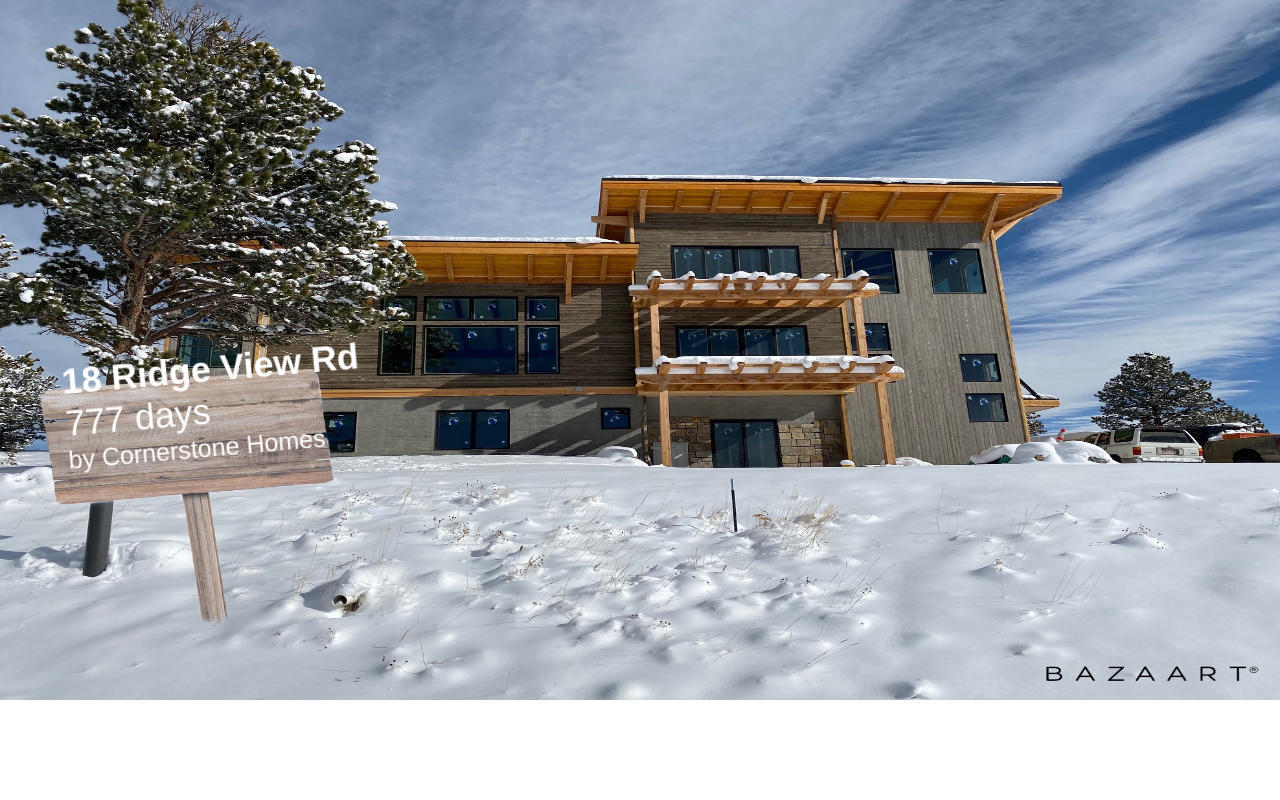
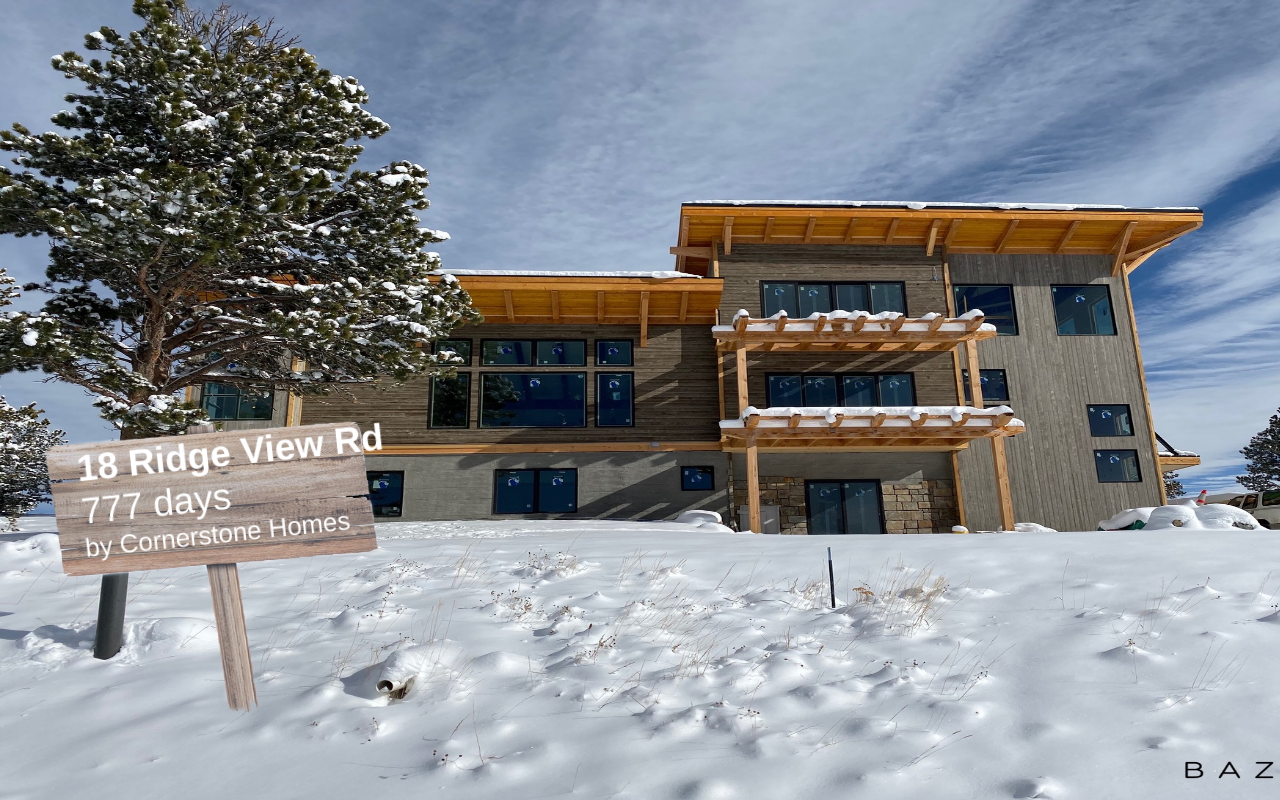
Before and after one commit to BrandonSchultz0731/BoulderHouse, a React (Create React App) app: page / in a window 1280 px wide. Built offline with nearby package versions, Linux system fonts and the light colour scheme.

Commit message:
adjusted sizing so it doesnt change size

```diff
--- a/src/App.css
+++ b/src/App.css
@@ -1,4 +1,8 @@
-
+body{
+  background-image: url("./assets/house1.jpg");
+  background-repeat: no-repeat;
+  background-size: 1450px 800px;
+}
 p{
   margin: 0px 40px 1px 0px;
 }
@@ -13,13 +17,12 @@ p{
   max-width: 505px;
   max-height: fit-content;
   position: fixed;
-  font-size: 2.8vw;
+  font-size: 37px;
   font-family: 'Franklin Gothic Medium', 'Arial Narrow', Arial, sans-serif;
   color: white;
-  top: 340px;
-  left: 5%;
-  right: 20%;
-  transform: rotate(-5deg);
+  top: 430px;
+  left: 80px;
+  transform: rotate(-6deg);
 }
 #street_address{
   font-weight: bold;
--- a/src/App.js
+++ b/src/App.js
@@ -16,8 +16,8 @@ function App(props) {
 
   return (
     <div className="Home">
-     <img src={home} className='image_style' alt="oops" height="700" width="100%"/>
-     <div className="sign_text" width="auto">
+     {/* <img src={home} className='image_style' alt="oops" height="700" width="100%"/> */}
+     <div className="sign_text">
       {/* <p>18 Ridge View Rd <br></br> {days} days <br></br>by Cornerstone Homes </p> */}
       <p id='street_address'>18 Ridge View Rd</p>
       <p id='time_text'>{days} days</p>
```
